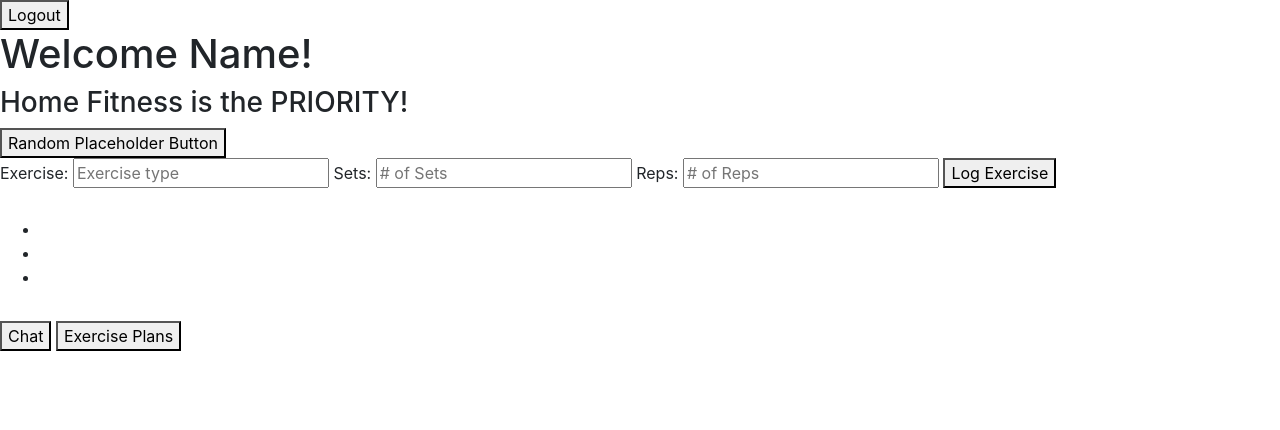
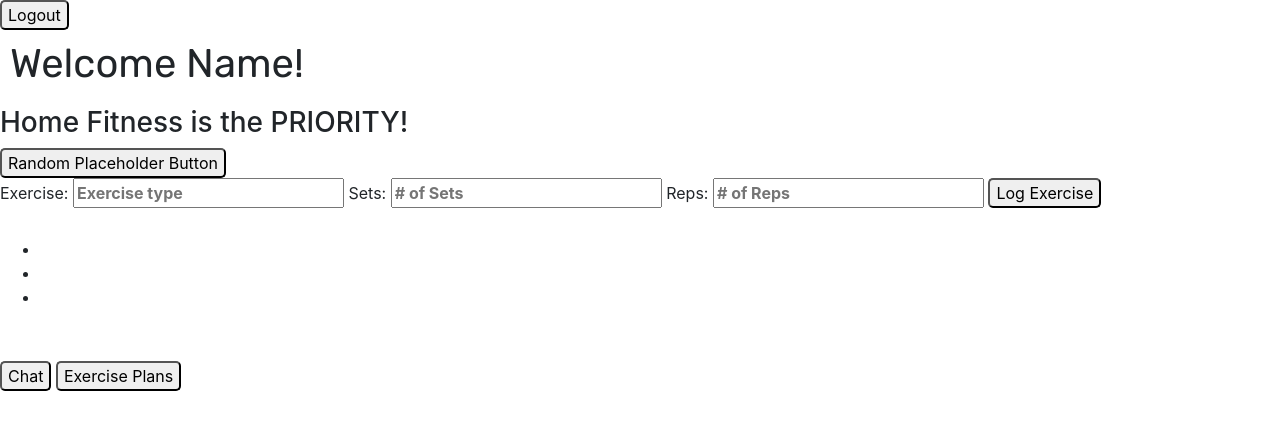
Before and after one commit to ArvindVivek/Hymn, a Flask app: template public/templates/home.html in a window 1280 px wide. Shown: the top 430 px of the page. Run offline with Flask 2, Linux system fonts and the light colour scheme; the template is opened without the code that fills it, so the values that code supplies are empty; some libraries are stand-ins or nearby versions.

Commit message:
signin ui update

```diff
--- a/public/design_files/css/index_style.css
+++ b/public/design_files/css/index_style.css
@@ -0,0 +1,55 @@
+h1 {
+    font-family: 'Rubik', sans-serif;
+    padding: 10px;
+}
+
+body{
+    background-color: #fff;
+    padding:0px;
+    margin:0px;
+}
+
+body p, input{
+    font-family: 'Rubik', sans-serif;
+}
+
+.descrip {
+    padding: 10px;
+    width: 100%;
+}
+
+input {
+    font-weight: 700;
+}
+
+body button {
+    border-radius: 5px;
+}
+
+p, .login_fields{
+    width: 30%;
+    padding: 10px;
+}
+
+.login_buttons {
+    width: 30%;
+}
+
+.login_buttons button{
+    background: #5d8ffc;
+    color: white;
+    padding: 10px;
+    border-radius: 5px;
+    font-family: 'Rubik', sans-serif;
+    width: 100%;
+    display: block;
+    transition: 0.3s;
+    -webkit-transition: 0.3;
+    -moz-transition: 0.3s;
+}
+
+.login_buttons button:hover {
+    background: #fff;
+    color: #5d8ffc;
+    border: 1px solid #5d8ffc;
+}
--- a/public/templates/home.html
+++ b/public/templates/home.html
@@ -15,6 +15,10 @@
     <script src="https://www.gstatic.com/firebasejs/7.13.1/firebase-auth.js"></script>
     <script src="https://www.gstatic.com/firebasejs/7.13.1/firebase-database.js"></script>
 
+    <link href="https://fonts.googleapis.com/css?family=Rubik&display=swap" rel="stylesheet">
+
+    <link href = "../design_files/css/index_style.css" rel = "stylesheet">
+
     <!-- Latest compiled and minified CSS -->
     <link rel="stylesheet" href="https://maxcdn.bootstrapcdn.com/bootstrap/4.4.1/css/bootstrap.min.css">
 
@@ -26,7 +30,6 @@
 
     <!-- Latest compiled JavaScript -->
     <script src="https://maxcdn.bootstrapcdn.com/bootstrap/4.4.1/js/bootstrap.min.js"></script>
-
 
     <title>Home</title>
 </head>
```
Also changed, not shown: public/index.html (+15 -7 lines), public/design_files/css/home_style.css (added).
